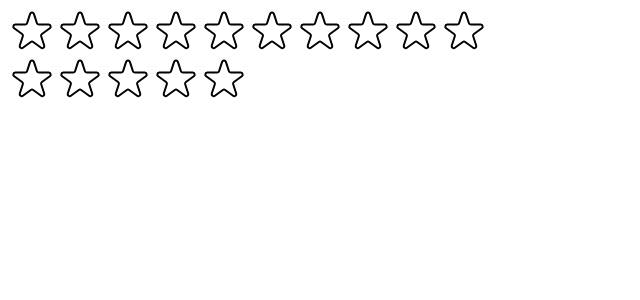
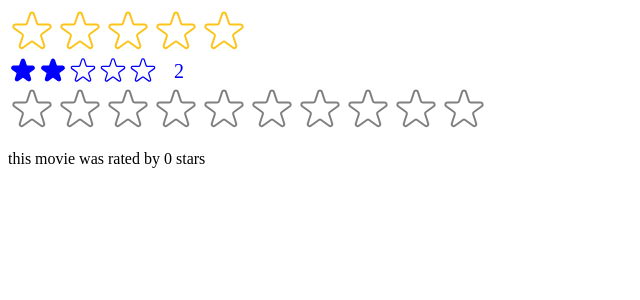
Before and after one commit to HakikiAhmedDjeber/popcorn, a React (Create React App) app: page / in a window 1280 px wide. Shown: the top 300 px of the page, without its empty margins (0-640 px from the left). Built offline with nearby package versions, Linux system fonts and the light colour scheme.

Commit message:
use prototypes module to verify types of props

```diff
--- a/src/StarRating.js
+++ b/src/StarRating.js
@@ -1,5 +1,5 @@
 import { useState } from "react";
-
+import PropsTypes from "prop-types";
 const containerStyle = {
   display: "flex",
   alignItems: "center",
@@ -10,18 +10,39 @@ const starsContainerStyle = {
   display: "flex",
 };
 
+StarRating.protoTypes = {
+  maxRating: PropsTypes.number,
+  color: PropsTypes.string,
+  size: PropsTypes.number,
+  className: PropsTypes.string,
+  messages: PropsTypes.array,
+  defaultRating: PropsTypes.number,
+  onSetRating: PropsTypes.func,
+};
+
+export default function StarRating({
+  maxRating = 5,
+  color = "#fcc419",
+  size = 48,
+  className = "",
+  messages = [],
+  defaultRating = 0,
+  onSetRating = () => {},
+}) {
   const textStyle = {
-  lineHeight: "1",
+    lineHeight: 1,
     margin: "0",
+    color,
+    fontSize: `${size / 1.5}px`,
   };
-export default function StarRating({ maxRating = 5 }) {
-  const [rating, setRating] = useState(0);
+  const [rating, setRating] = useState(defaultRating);
   const [tempRating, setTempRating] = useState(0);
   function ratingHandler(rate) {
     setRating(rate);
+    onSetRating(rate);
   }
   return (
-    <div style={containerStyle}>
+    <div style={containerStyle} className={className}>
       <div style={starsContainerStyle}>
         {Array.from({ length: maxRating }, (_, i) => (
           <Star
@@ -30,22 +51,27 @@ export default function StarRating({ maxRating = 5 }) {
             full={tempRating ? tempRating >= i + 1 : rating >= i + 1}
             onHoverIN={() => setTempRating(i + 1)}
             onHoverOut={() => setTempRating(0)}
+            color={color}
+            size={size}
           />
         ))}
       </div>
-      <p style={textStyle}>{tempRating || rating || ""}</p>
+      <p style={textStyle}>
+        {messages.length === maxRating
+          ? messages[tempRating - 1] || messages[rating - 1]
+          : tempRating || rating || ""}
+      </p>
     </div>
   );
 }
 
+function Star({ onRate, full, onHoverIN, onHoverOut, color, size }) {
   const starStyle = {
-  width: "48px",
-  height: "48px",
+    width: `${size}px`,
+    height: `${size}px`,
     display: "block",
     cursor: "pointer",
   };
-
-function Star({ onRate, full, onHoverIN, onHoverOut }) {
   return (
     <span
       role="button"
@@ -58,8 +84,8 @@ function Star({ onRate, full, onHoverIN, onHoverOut }) {
         <svg
           xmlns="http://www.w3.org/2000/svg"
           viewBox="0 0 20 20"
-          fill="#000"
-          stroke="#000"
+          fill={color}
+          stroke={color}
         >
           <path d="M9.049 2.927c.3-.921 1.603-.921 1.902 0l1.07 3.292a1 1 0 00.95.69h3.462c.969 0 1.371 1.24.588 1.81l-2.8 2.034a1 1 0 00-.364 1.118l1.07 3.292c.3.921-.755 1.688-1.54 1.118l-2.8-2.034a1 1 0 00-1.175 0l-2.8 2.034c-.784.57-1.838-.197-1.539-1.118l1.07-3.292a1 1 0 00-.364-1.118L2.98 8.72c-.783-.57-.38-1.81.588-1.81h3.461a1 1 0 00.951-.69l1.07-3.292z" />
         </svg>
@@ -68,7 +94,7 @@ function Star({ onRate, full, onHoverIN, onHoverOut }) {
           xmlns="http://www.w3.org/2000/svg"
           fill="none"
           viewBox="0 0 24 24"
-          stroke="#000"
+          stroke={color}
         >
           <path
             strokeLinecap="round"
--- a/src/index.js
+++ b/src/index.js
@@ -1,13 +1,27 @@
-import React from "react";
+import React, { useState } from "react";
 import ReactDOM from "react-dom/client";
 // import "./index.css";
 // import App from "./App";
 import StarRating from "./StarRating";
+
+function Test() {
+  const [movieRating, setMovieRating] = useState(0);
+  return (
+    <div>
+      <StarRating maxRating={10} color="grey" onSetRating={setMovieRating} />
+      <p>this movie was rated by {movieRating} stars</p>
+    </div>
+  );
+}
 const root = ReactDOM.createRoot(document.getElementById("root"));
 root.render(
   <React.StrictMode>
     {/* <App /> */}
-    <StarRating maxRating={10} />
-    <StarRating maxRating={5} />
+    <StarRating
+      maxRating={5}
+      messages={["Terrible", "Bad", "Ok", "Good", "Amazing"]}
+    />
+    <StarRating size={30} color="blue" defaultRating={2} />
+    <Test />
   </React.StrictMode>
 );
```
Lines whose indentation alone changed are shown as unchanged.
